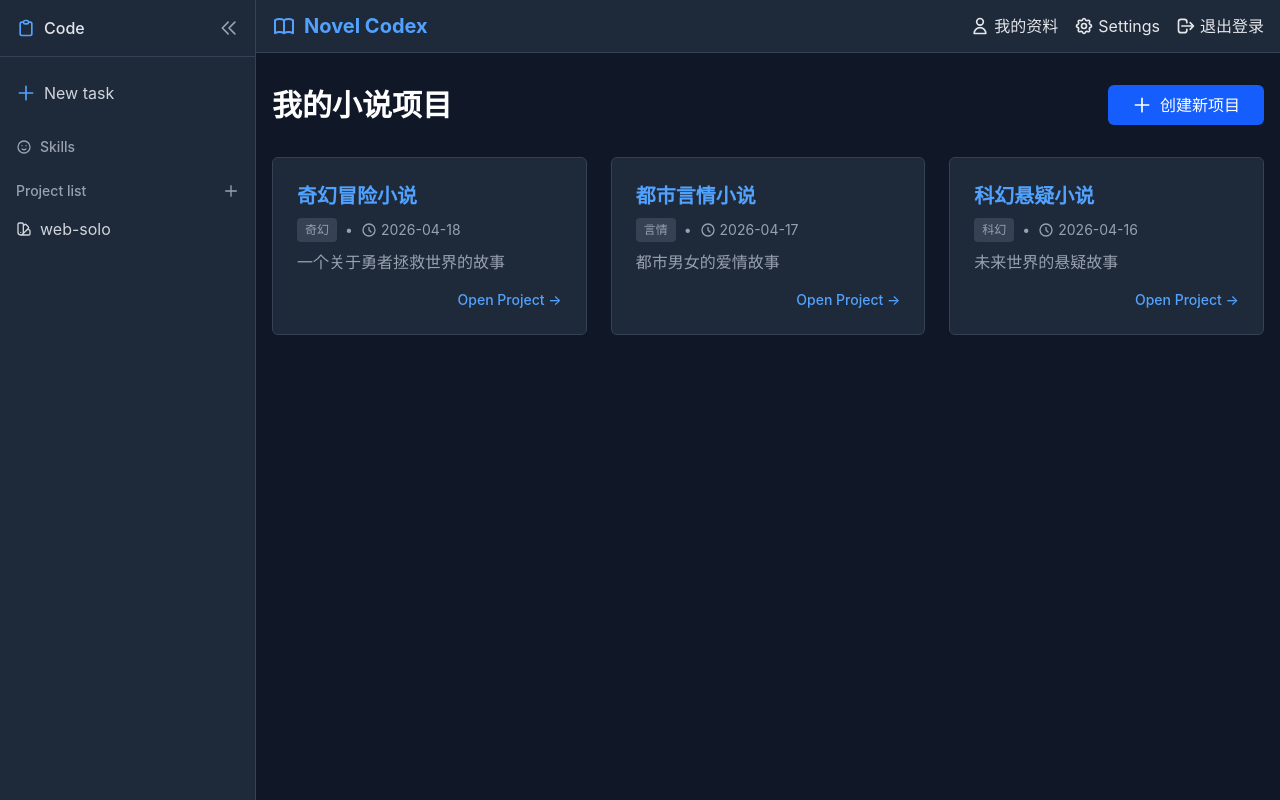
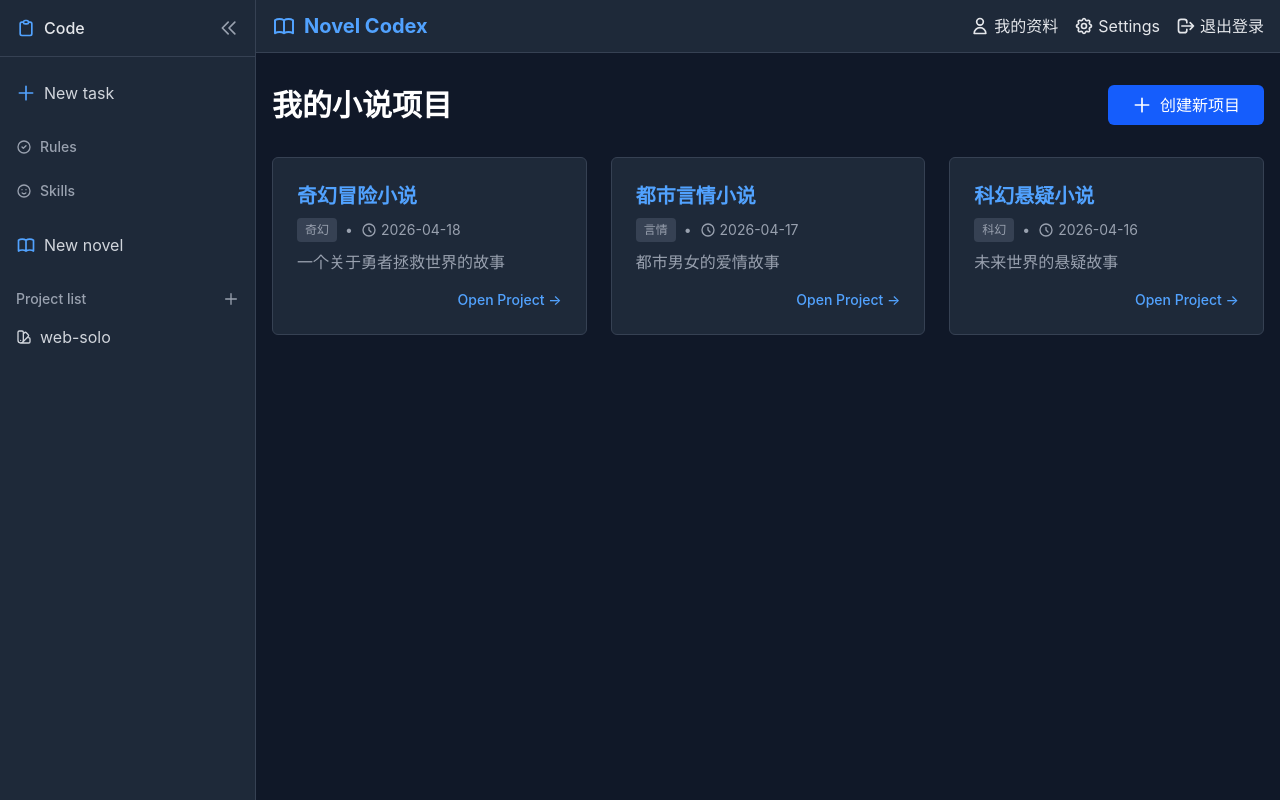
Before and after one commit to MOmo-zg/web-solo, a SvelteKit app: page / in a window 1280 px wide. Built offline with nearby package versions, Linux system fonts and the light colour scheme.

Commit message:
feat: 开发小说创作 Agent 界面
Co-authored-by: traeagent <traeagent@users.noreply.github.com>

```diff
--- a/src/routes/+layout.svelte
+++ b/src/routes/+layout.svelte
@@ -39,6 +39,16 @@
 				</button>
 			</div>
 
+			<!-- Rules -->
+			<div>
+				<div class="flex items-center space-x-2 text-gray-400 mb-2">
+					<svg xmlns="http://www.w3.org/2000/svg" class="h-4 w-4" fill="none" viewBox="0 0 24 24" stroke="currentColor">
+						<path stroke-linecap="round" stroke-linejoin="round" stroke-width="2" d="M9 12l2 2 4-4m6 2a9 9 0 11-18 0 9 9 0 0118 0z" />
+					</svg>
+					<span class="text-sm font-medium">Rules</span>
+				</div>
+			</div>
+
 			<!-- Skills -->
 			<div>
 				<div class="flex items-center space-x-2 text-gray-400 mb-2">
@@ -49,11 +59,21 @@
 				</div>
 			</div>
 
+			<!-- New Novel -->
+			<div>
+				<button class="flex items-center space-x-2 text-gray-300 hover:text-white w-full text-left py-2">
+					<svg xmlns="http://www.w3.org/2000/svg" class="h-5 w-5 text-blue-400" fill="none" viewBox="0 0 24 24" stroke="currentColor">
+						<path stroke-linecap="round" stroke-linejoin="round" stroke-width="2" d="M12 6.253v13m0-13C10.832 5.477 9.246 5 7.5 5S4.168 5.477 3 6.253v13C4.168 18.477 5.754 18 7.5 18s3.332.477 4.5 1.253m0-13C13.168 5.477 14.754 5 16.5 5c1.746 0 3.332.477 4.5 1.253v13C19.832 18.477 18.246 18 16.5 18c-1.746 0-3.332.477-4.5 1.253" />
+					</svg>
+					<span>New novel</span>
+				</button>
+			</div>
+
 			<!-- Project List -->
 			<div>
 				<div class="flex items-center justify-between text-gray-400 mb-2">
 					<span class="text-sm font-medium">Project list</span>
-					<button class="text-gray-400 hover:text-white">
+					<button class="text-gray-400 hover:text-white" aria-label="Add project">
 						<svg xmlns="http://www.w3.org/2000/svg" class="h-4 w-4" fill="none" viewBox="0 0 24 24" stroke="currentColor">
 							<path stroke-linecap="round" stroke-linejoin="round" stroke-width="2" d="M12 4v16m8-8H4" />
 						</svg>
```
